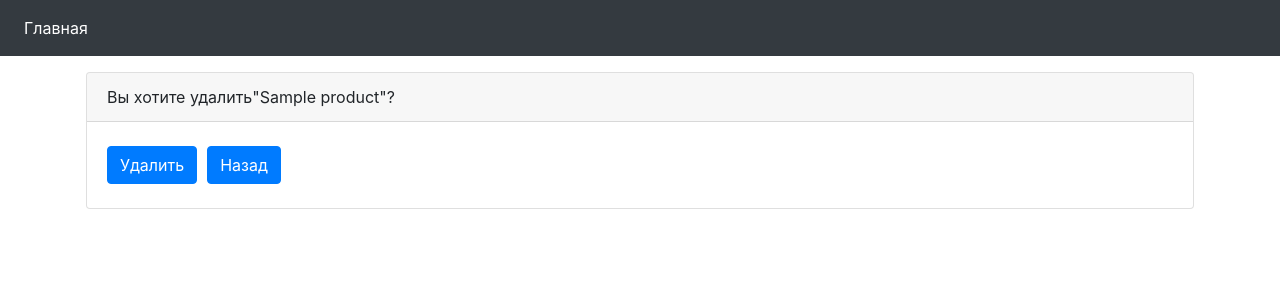
After one commit to k2Raven/ex8, a Django app: page /products/1/delete/ in a window 1280 px wide. The commit adds this page. Shown: the top 300 px of the page. Run offline with Django 3.2, Linux system fonts and the light colour scheme; tables that the repository leaves empty hold one stand-in row (values such as "Sample post"); some libraries are stand-ins or nearby versions.

Commit message:
Этап №2 удалить товара

```diff
--- a/source/webapp/templates/index.html
+++ b/source/webapp/templates/index.html
@@ -13,6 +13,7 @@
                         <h5 class="card-title">{{ product.name }}</h5>
                         <a href="{% url "webapp:product_detail" product.pk %}" class="btn btn-primary m-2">Посмотреть</a>
                         <a href="{% url "webapp:product_update" product.pk %}" class="btn btn-primary m-2">Изменить</a>
+                        <a href="{% url "webapp:delete" product.pk %}" class="btn btn-primary m-2">Удалить</a>
                     </div>
                 </div>
             </div>
--- /dev/null
+++ b/source/webapp/templates/product/delete.html
@@ -0,0 +1,23 @@
+{% extends "base.html" %}
+{% block title %}Delete{% endblock %}
+
+{% block content %}
+    <div class="card m-2">
+        <div class="card-header">
+            Вы хотите удалить"{{ product.name }}"?
+        </div>
+        <div class="card-body">
+            <div class="form-row align-items-center">
+                <div class="col-auto my-1">
+                    <form method="POST" record="{% url "webapp:delete" product.pk %}">
+                        {% include 'partial/form.html' %}
+                        <input type="submit" value="Удалить" class="btn btn-primary">
+                    </form>
+                </div>
+                <div class="col-auto my-1">
+                    <form><a href="{% url 'webapp:index'%}" class="btn btn-primary">Назад</a></form>
+                </div>
+            </div>
+        </div>
+    </div>
+{% endblock %}
--- a/source/webapp/templates/product/detail.html
+++ b/source/webapp/templates/product/detail.html
@@ -11,5 +11,6 @@
         <p><b>Категория:</b> {{ product.get_category_display }}</p>
         <p><b>Описание:</b> {{ product.description}}</p>
         <a href="{% url "webapp:product_update" product.pk %}" class="btn btn-primary m-2">Изменить</a>
+        <a href="{% url "webapp:delete" product.pk %}" class="btn btn-primary m-2">Удалить</a>
     </div>
 {% endblock %}
--- a/source/webapp/urls.py
+++ b/source/webapp/urls.py
@@ -1,5 +1,5 @@
 from django.urls import path
-from .views import IndexView, ProductView, ProductCreateView, ProductUpdateView
+from .views import IndexView, ProductView, ProductCreateView, ProductUpdateView, ProductDeleteView
 
 app_name = 'webapp'
 
@@ -8,5 +8,6 @@ urlpatterns = [
     path('products/<int:pk>/', ProductView.as_view(), name='product_detail'),
     path('products/create/', ProductCreateView.as_view(), name='product_create'),
     path('products/<int:pk>/edit/', ProductUpdateView.as_view(), name='product_update'),
+    path('products/<int:pk>/delete/', ProductDeleteView.as_view(), name='delete')
 
 ]
--- a/source/webapp/views.py
+++ b/source/webapp/views.py
@@ -35,5 +35,5 @@ class ProductUpdateView(UpdateView):
 class ProductDeleteView(DeleteView):
     template_name = 'product/delete.html'
     model = Product
-    context_object_name = 'project'
-    success_url = reverse_lazy('webapp:project_list')
+    context_object_name = 'product'
+    success_url = reverse_lazy('webapp:index')
```
